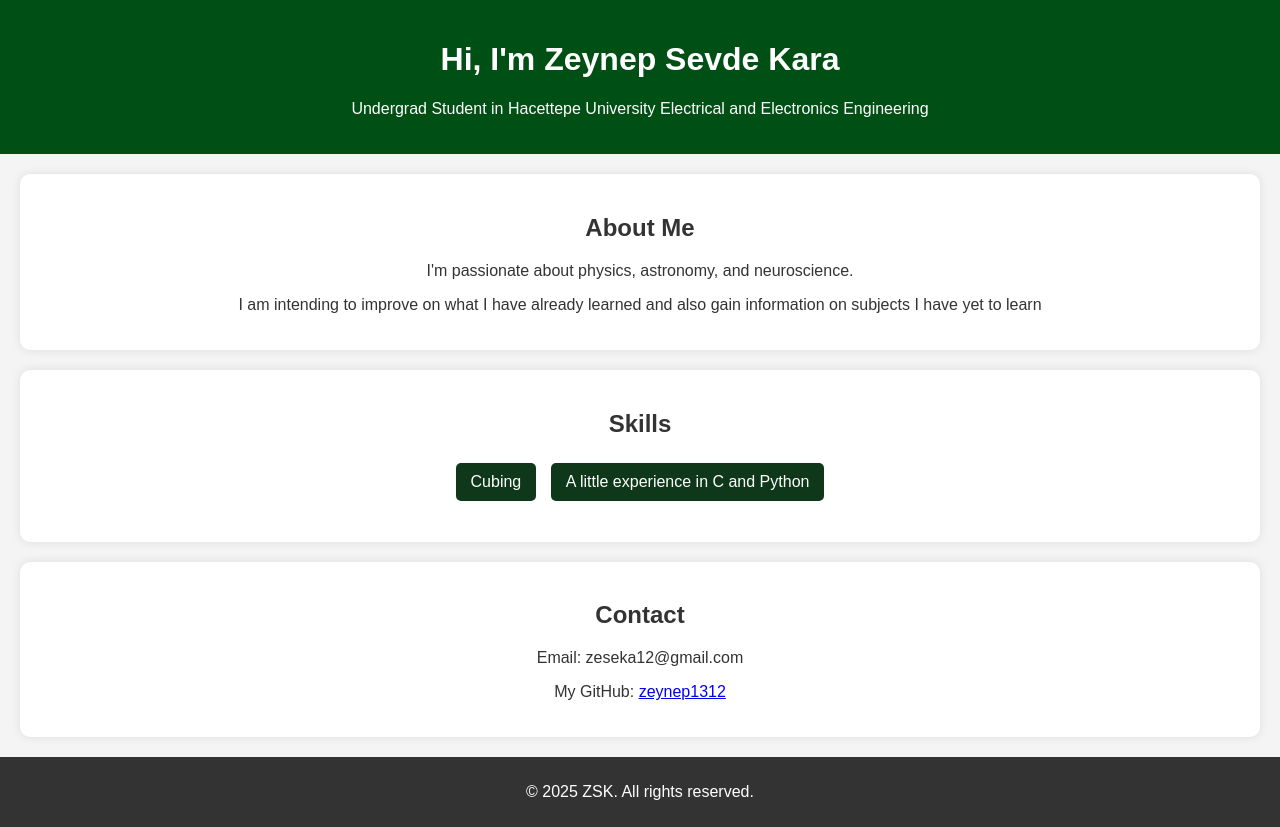
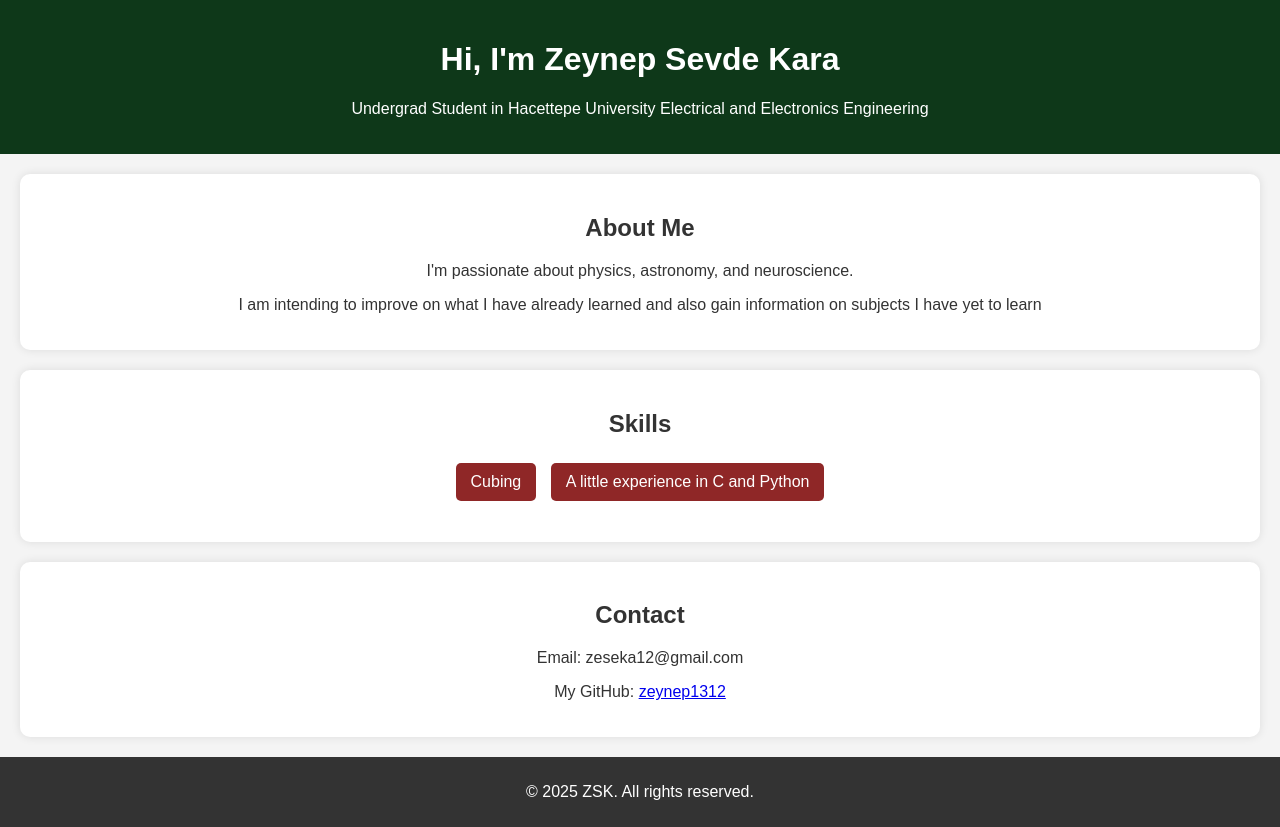
Before and after one commit to zeynep1312/zeynep1312.github.io, a plain HTML site: page index.html in a window 1280 px wide. Drawn offline with Linux system fonts and the light colour scheme.

Commit message:
style.css

```diff
--- a/style.css
+++ b/style.css
@@ -7,7 +7,7 @@ body {
     text-align: center;
 }
 header {
-    background: #004f14;
+    background: #0e3819;
     color: white;
     padding: 20px;
 }
@@ -23,7 +23,7 @@ ul {
     padding: 0;
 }
 ul li {
-    background: #0e3819;
+    background: #8f2727;
     color: white;
     display: inline-block;
     padding: 10px 15px;
```
